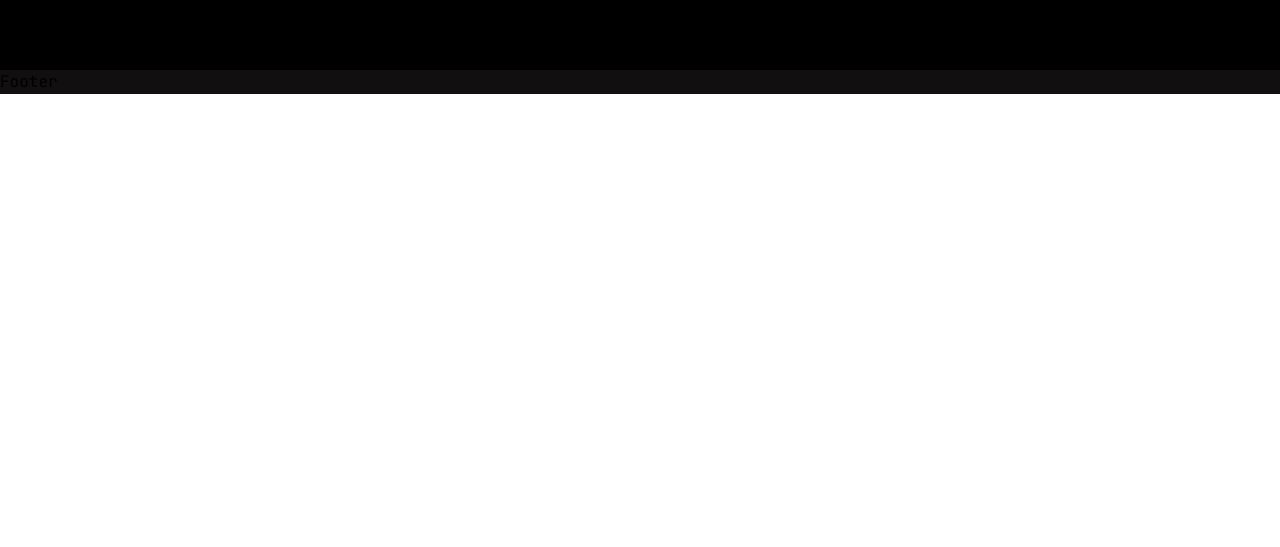
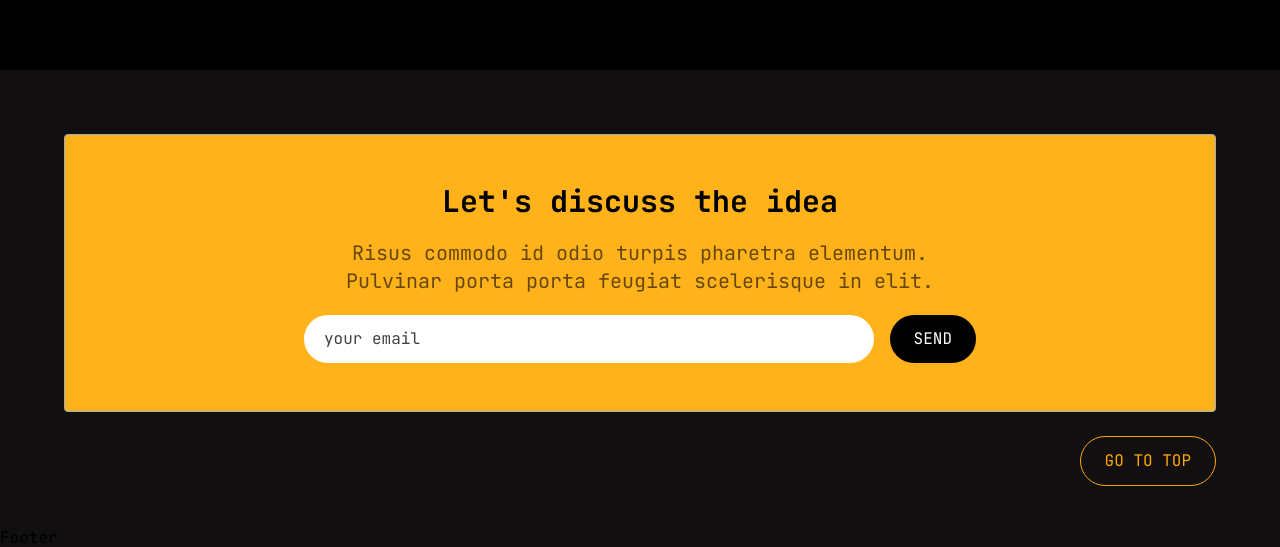
Before and after one commit to Mutesa-Cedric/web-dev-agency, a React (Vite) app: page / in a window 1280 px wide. Shown: the part 2204-2751 px from the top of the page. Before the commit the page ends 2298 px from the top, so only its background shows below. Built offline with nearby package versions, Linux system fonts and the light colour scheme.

Commit message:
feat : contact us

```diff
--- /dev/null
+++ b/src/components/home/ContactUs.tsx
@@ -0,0 +1,18 @@
+
+export default function ContactUs() {
+    return (
+        <div className="w-full pt-16 pb-10 px-4 sm:px-8 md:px-12 lg:px-16  bg-[#110F0F] flex flex-col gap-y-6 items-end">
+            <div className="w-full bg-[#FFB219] flex flex-col items-center gap-y-5 py-12 text-black rounded border border-primary-gray">
+                <h3 className="text-3xl font-bold">Let&apos;s discuss the idea</h3>
+                <p className="text-center text-xl text-black/60 max-w-2xl">Risus commodo id odio turpis pharetra elementum. Pulvinar porta porta feugiat scelerisque in elit. </p>
+                <div className="max-w-2xl w-full flex items-center gap-x-4">
+                    <input className="py-3 bg-white outline-none px-5 rounded-full w-full placeholder:text-black/75" placeholder="your email" />
+                    <button className="bg-black text-white py-3 px-6 rounded-full uppercase">send</button>
+                </div>
+            </div>
+            <button className="border border-primary-yellow text-primary-yellow uppercase py-3 px-6 rounded-full transition-colors duration-300 hover:bg-primary-yellow hover:text-white">
+                go to top
+            </button>
+        </div>
+    )
+}
--- a/src/pages/Home.tsx
+++ b/src/pages/Home.tsx
@@ -1,3 +1,4 @@
+import ContactUs from "../components/home/ContactUs";
 import Hero from "../components/home/Hero";
 import WhatWeOffer from "../components/home/WhatWeOffer";
 import WhyChooseUs from "../components/home/WhyChooseUs";
@@ -8,6 +9,7 @@ export default function Home() {
       <Hero />
       <WhatWeOffer />
       <WhyChooseUs />
+      <ContactUs />
     </>
   )
 }
```
